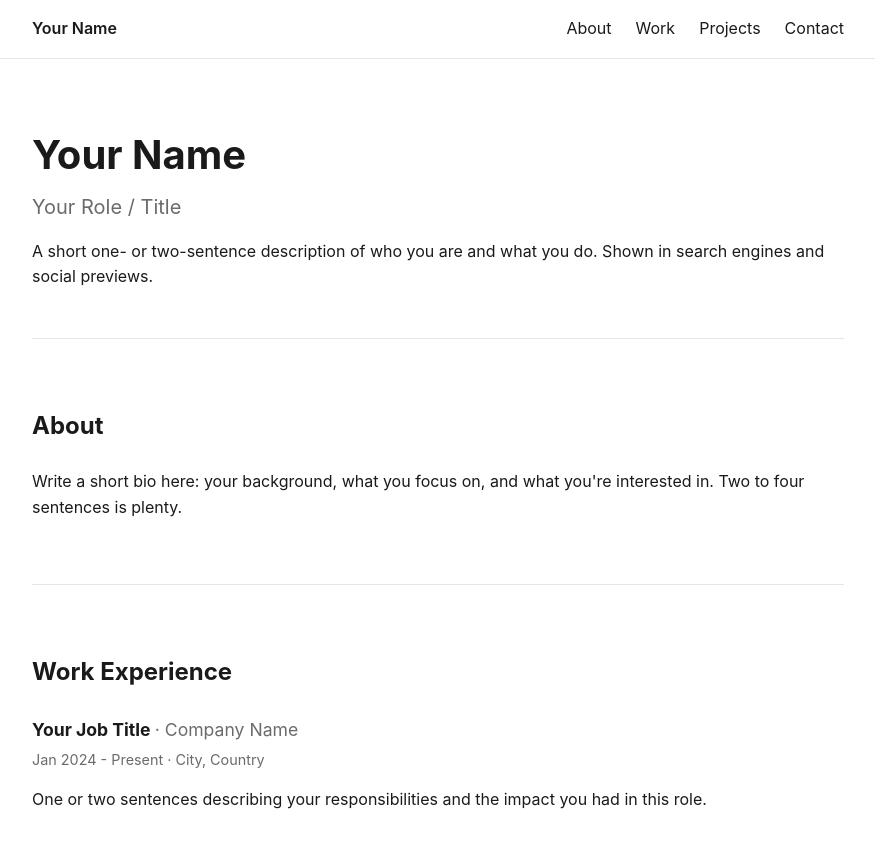
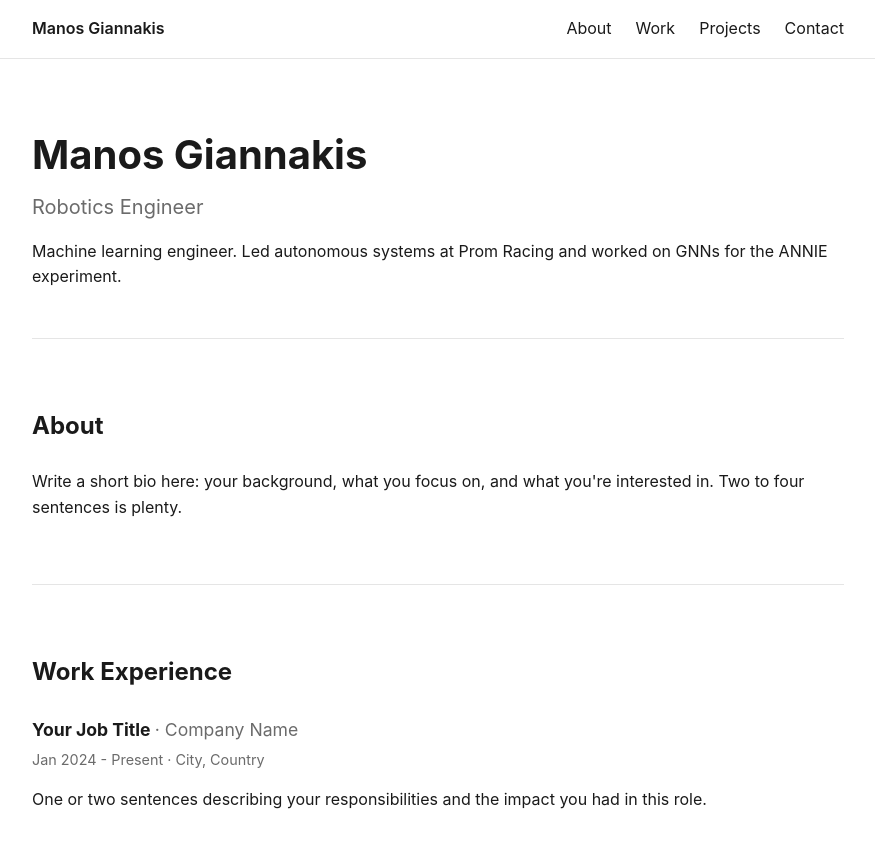
Before and after one commit to ManosGiann15/manosgiann15.github.io, a Jekyll site: the page built from index.html, in a window 1280 px wide and 900 px high. Shown: the top 848 px of the window, without its empty margins (202-1077 px from the left). Built offline with Jekyll 4.4.1, drawn with Linux system fonts in a browser that asks for light colours; some of the changed text lies outside the part shown.

Commit message:
First Changes

```diff
--- a/_config.yml
+++ b/_config.yml
@@ -1,11 +1,10 @@
-title: Your Name
-tagline: Your Role / Title
+title: Manos Giannakis
+tagline: Robotics Engineer
 description: >-
-  A short one- or two-sentence description of who you are and what you do.
-  Shown in search engines and social previews.
+  Machine learning engineer. Led autonomous systems at Prom Racing and worked on GNNs for the ANNIE experiment.
 url: "https://manosgiann15.github.io"
-author: Your Name
-email: you@example.com
+author: Manos Giannakis
+email: manosgiannakis15@gmail.com
 
 # Social / contact links shown in the footer and hero.
 # Leave a value blank ("") to hide that icon.
```
